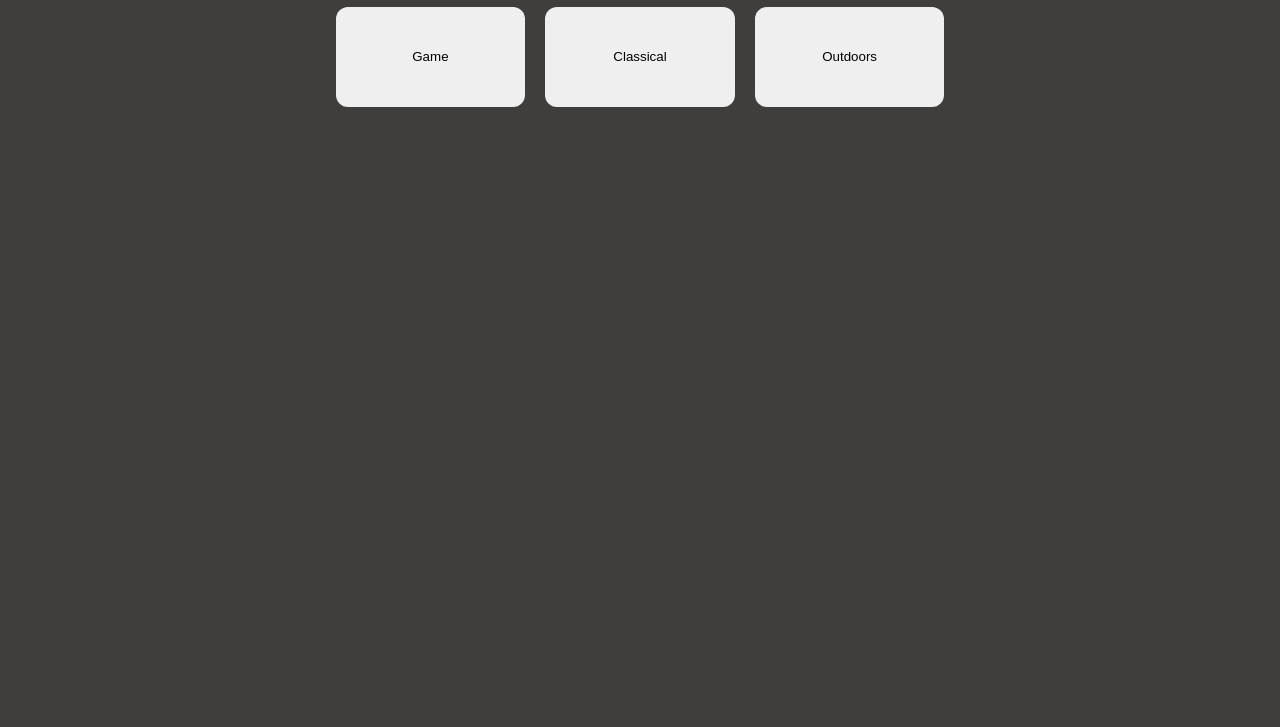
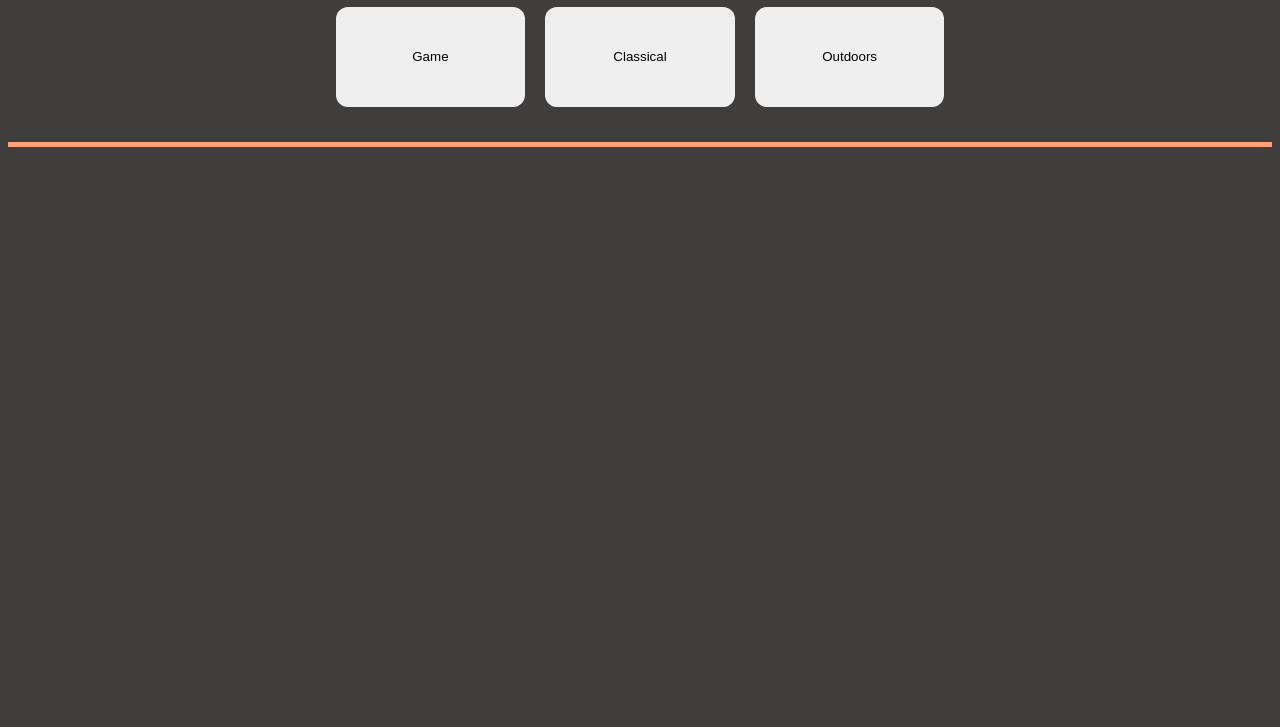
Before and after one commit to Typical-OutOfBounds/mi349_soundboard, a plain HTML site: page index.html in a window 1280 px wide. Shown: the part 73-800 px from the top of the page. Drawn offline with Linux system fonts and the light colour scheme.

Commit message:
updated ui

```diff
--- a/index.html
+++ b/index.html
@@ -5,7 +5,7 @@
     <meta name="viewport" content="width=device-width, initial-scale=1.0">
     <link rel="stylesheet" href="style.css">
     <script src="soundboard.js"></script>
-    <title>Document</title>
+    <title>Soundboard</title>
 </head>
 <body>
     <h1 id="title">Soundboard</h1>
--- a/style.css
+++ b/style.css
@@ -19,6 +19,8 @@ div {
     align-items: center;
     vertical-align: middle;
     width: 100%;
+    border-bottom: 5px solid lightsalmon;
+    padding-bottom: 35px;
 }
 
 #title {
```
